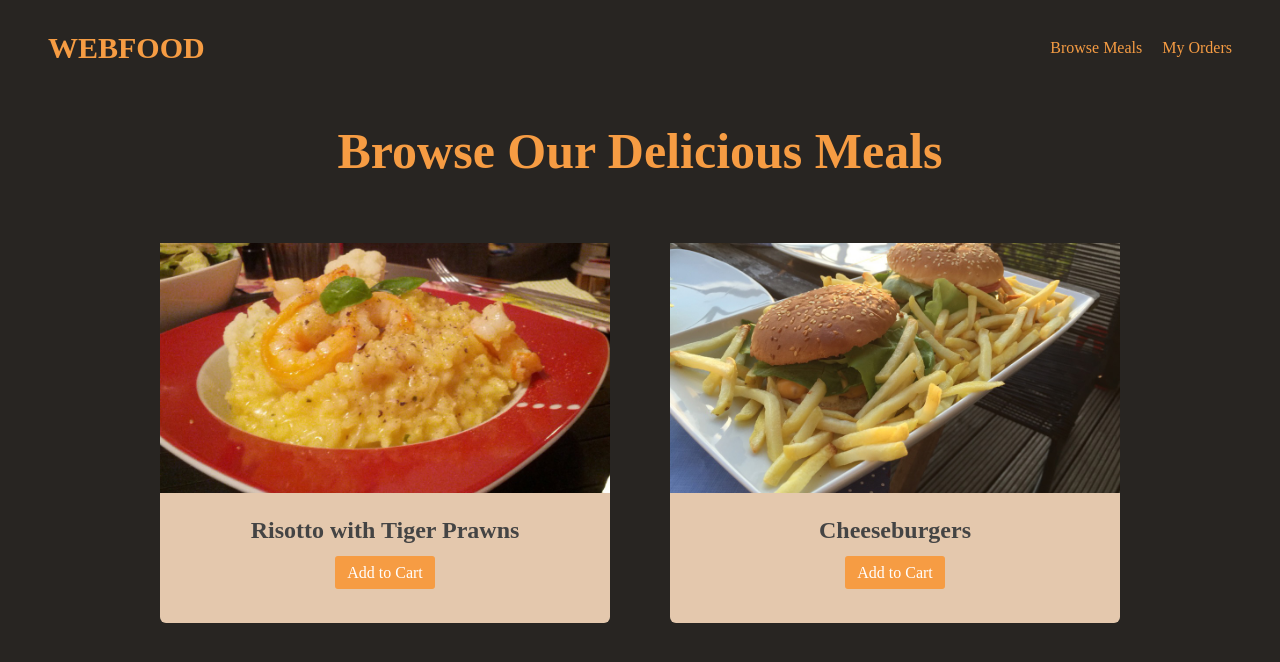
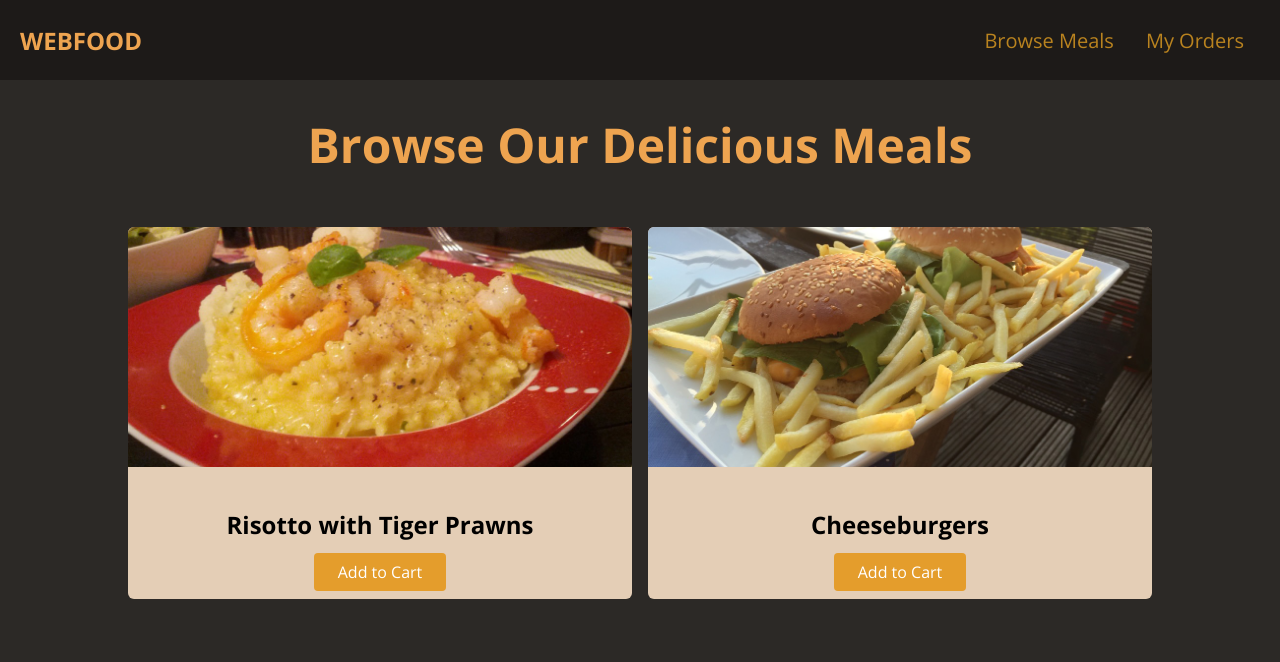
Before and after one commit to Ellabyun/webfood-page, a plain HTML site: page index.html in a window 1280 px wide. Drawn offline with nearby package versions, Linux system fonts and the light colour scheme.

Commit message:
adjusted as the solution

```diff
--- a/index.html
+++ b/index.html
@@ -2,40 +2,52 @@
 <html lang="en">
 <head>
     <meta charset="UTF-8">
+    <title>Webfood</title>
+    <link rel="preconnect" href="https://fonts.gstatic.com" />
+    <link
+    href="https://fonts.googleapis.com/css2?family=Open+Sans:wght@400;700&display=swap"
+    rel="stylesheet"
+    />
     <link rel="stylesheet" href="style.css">
-    <title>Webfood</title>
 </head>
 <body>
-    <header>
-        <div id="logo">
-            WEBFOOD
-        </div>
+    <header id="main-header">
+        <a href="index.html" id="logo">WebFood</a>
         <nav>
             <ul>
-                <li><a href="#">Browse Meals</a></li>
-                <li><a href="#">My Orders</a></li>
+                <li>
+                    <a href="#">Browse Meals</a>
+                </li>
+                <li>
+                    <a href="#">My Orders</a>
+                </li>
             </ul>
         </nav>
     </header>
     <main>
         <h1>Browse Our Delicious Meals</h1>
-        <div id="menus">
-            <div class="menu">
-                <img src="/images/risotto.jpg" alt="Risotto with Tiger Prawns">
-                <div class="item-contents">
-                    <h2>Risotto with Tiger Prawns</h2>
-                    <a href="#">Add to Cart</a>
-                </div>
-            </div>
-            <div class="menu">
-                <img src="/images/cheeseburgers.jpg" alt="Cheeseburgers">
-                <div class="item-contents">
-                    <h2>Cheeseburgers</h2>
-                    <a href="#">Add to Cart</a>
-                </div>
-            </div>
-        </div>
-
+        <section id="latest-products">
+            <ul>
+                <li class="food-item">
+                    <article>
+                        <img src="/images/risotto.jpg" alt="Risotto with Tiger Prawns">
+                        <div class="food-item-content">
+                            <h2>Risotto with Tiger Prawns</h2>
+                            <a href="#" class="btn">Add to Cart</a>
+                        </div>
+                    </article>
+                </li>
+                <li class="food-item">
+                    <article>
+                        <img src="/images/cheeseburgers.jpg" alt="Cheeseburgers">
+                        <div class="food-item-content">
+                            <h2>Cheeseburgers</h2>
+                            <a href="#" class="btn">Add to Cart</a>
+                        </div>
+                    </article>
+                </li>
+            </ul>
+        </section>
     </main>
 </body>
 </html>
--- a/style.css
+++ b/style.css
@@ -1,75 +1,92 @@
 body {
-    background-color: #282522;
-    color: #F69C43;
+    font-family: 'Open Sans', sans-serif;
+    background-color: rgb(44, 41, 38);
+    margin: 0;
 }
 
-header {
+a {
+    text-decoration: none;
+}
+
+#main-header {
+    height: 80px;
     display: flex;
     align-items: center;
     justify-content: space-between;
-    padding: 15px 40px;
-}
-
-header ul {
-    list-style: none;
-    display: flex;
-}
-
-header ul a {
-    text-decoration: none;
-    color: #F69C43;
-}
-
-header ul li {
-    margin-left: 20px;
-    ;
+    background-color: rgb(29, 26, 24);
+    padding: 0 20px;
 }
 
 #logo {
-    font-size: 30px;
+    font-size: 24px;
     font-weight: bold;
+    color: rgb(238, 164, 80);
+    text-transform: uppercase;
 }
 
-main {
+#main-header ul {
+    list-style: none;
+    display: flex;
+    margin: 0;
+    padding: 0;
+}
+
+#main-header li {
+    margin: 0 16px;
+}
+
+#main-header nav a {
+    color: rgb(185, 131, 31);
+    font-size: 20px;
+}
+
+#main-header nav a:hover {
+    color: rgb(228, 163, 44)
+}
+
+main h1 {
+    text-align: center;
+    color: rgb(238, 164, 80);
+    font-size: 48px;
+}
+
+#latest-products {
+    width: 80%;
+    margin: 50px auto;
+}
+
+#latest-products ul {
+    display: grid;
+    grid-template-columns: 1fr 1fr;
+    gap: 16px;
+    padding: 0;
+    margin: 0;
+}
+
+.food-item {
+    background-color: rgb(228, 206, 182);
+    border-radius: 6px;
+    overflow: hidden;
+}
+
+.food-item img {
+    height: 240px;
+    width: 100%;
+    object-fit: cover;
+}
+
+.food-item-content {
+    padding: 16px;
     text-align: center;
 }
 
-main h1 {
-    font-size: 50px;
+.btn {
+    background-color: rgb(228, 157, 44);
+    color: white;
+    border-radius: 4px;
+    padding: 8px 24px;
 }
 
-#menus {
-    margin: auto;
-    display: flex;
-    align-items: center;
-    justify-content: center;
+.btn:hover {
+    background-color: rgb(250, 120, 50);
 }
-
-.menu {
-    width: 450px;
-    margin: 30px;
-    background-color: #E4C8AD;
-    border-radius: 6px;
-    box-shadow: 2px 2px 2px 0.8;
-    height: 380px;
-}
-
-.menu img {
-    width: 100%;
-    height: 250px;
-    object-fit: cover;
-    overflow: hidden;
-}
-
-.menu h2 {
-    color: rgb(68, 68, 68);
-}
-
-.menu a {
-    text-decoration: none;
-    color: white;
-    background-color: #F69C43;
-    text-shadow: 1px 1px 2px 0.4;
-    padding: 8px 12px;
-    border-radius: 3px;
-}
```
